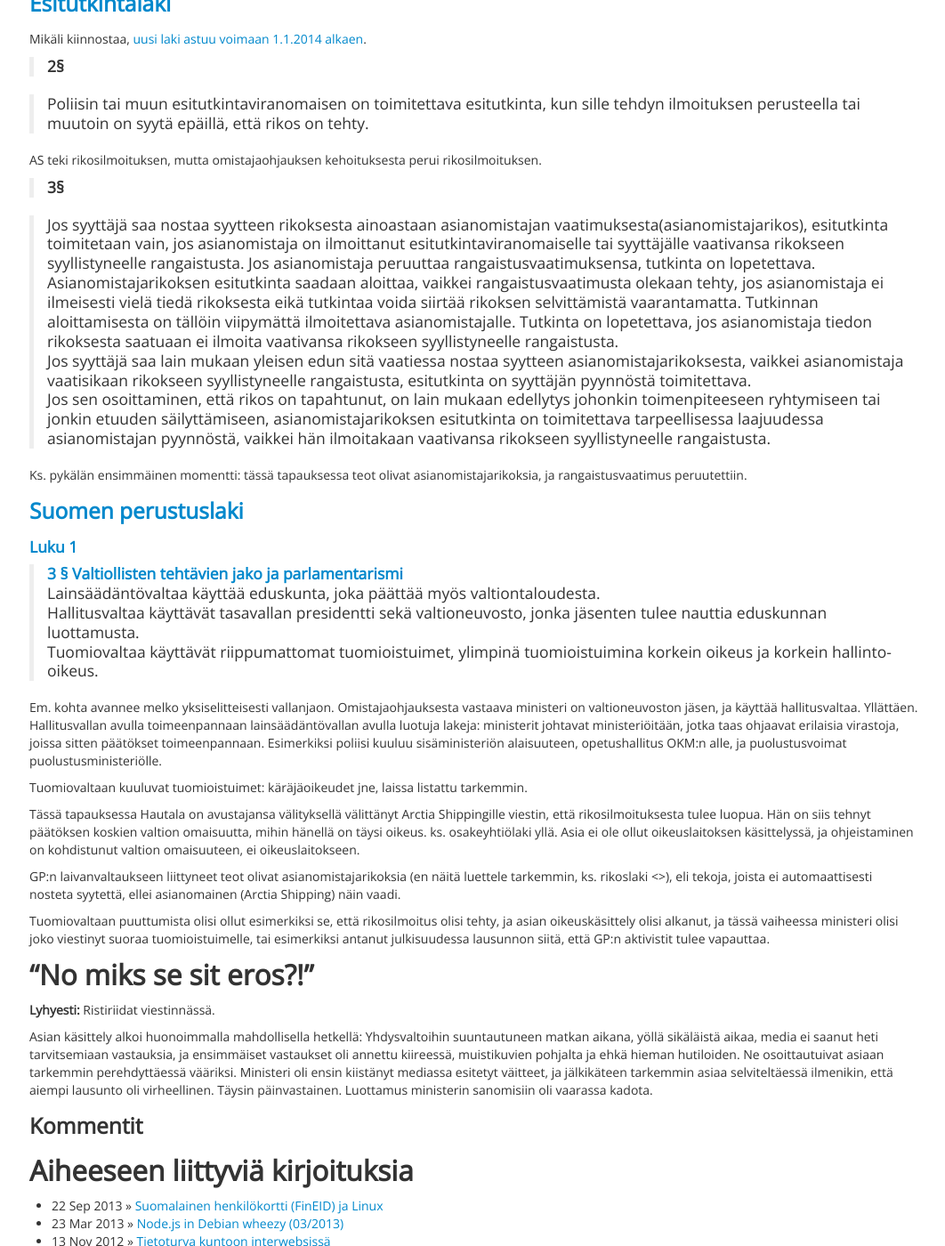
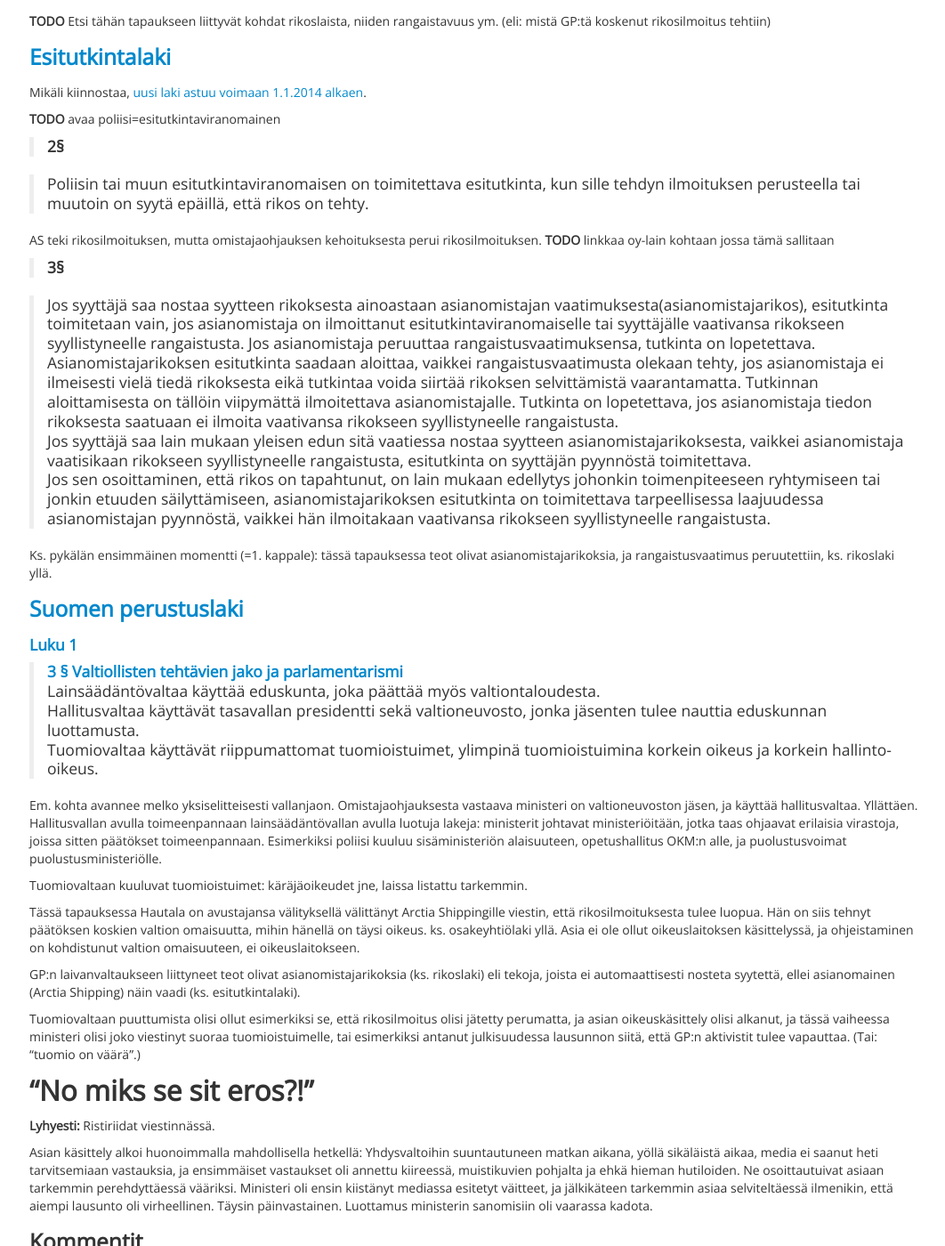
Before and after one commit to annavonzansen/ypcs.github.com, a Jekyll site: the page built from misc/_posts/2013-10-15-omistajaohjaus.md, in a window 1280 px wide and 1400 px high, scrolled down 1738 px. Shown: the whole window at 89% size, without its empty margins (107-1169 px from the left). Built offline with Jekyll 4.4.1, drawn with Linux system fonts in a browser that asks for light colours; nearby versions of some CDN libraries; some web fonts are replaced; Markdown is read by kramdown in place of the engine named in the settings; comment, search, counter and statistics services are not loaded; some of the changed text lies outside the part shown.

Commit message:
Updated content

```diff
--- a/misc/_posts/2013-10-15-omistajaohjaus.md
+++ b/misc/_posts/2013-10-15-omistajaohjaus.md
@@ -39,6 +39,9 @@
 
 *VNK = valtioneuvoston kanslia, käytännössä omistajaohjauksesta vastaava ministeri virkamiehineen.*
 
+**TODO** Ero 100%/XX% välillä: miten mahdollisuus vaikuttaa & muiden omistajien etu.
+
+
 ### [Osakeyhtiölaki](http://finlex.fi/fi/laki/ajantasa/2006/20060624)
 #### Luku 1
 > **[8 § Johdon tehtävä](http://finlex.fi/fi/laki/ajantasa/2006/20060624#L1P8)**
@@ -59,7 +62,7 @@
 >
 > Osakkeenomistajat voivat 1 momentin estämättä yhtiökokousta pitämättä yksimielisinä päättää yhtiökokoukselle kuuluvasta asiasta. Päätös on kirjattava, päivättävä, numeroitava ja allekirjoitettava. Jos yhtiössä on useampia kuin yksi osakkeenomistaja, vähintään kahden heistä on allekirjoitettava päätös. Kirjattuun päätökseen sovelletaan muuten, mitä yhtiökokouksen pöytäkirjasta säädetään.
 
-**TODO**
+**TODO** = voivat päättää yksimielisellä päätöksellä ~mistä tahansa yrityksen toiminnassa ilman yhtiökokousta
 
 > **[2 § Toimivalta](http://finlex.fi/fi/laki/ajantasa/2006/20060624#L5P2)**
 >
@@ -70,20 +73,25 @@
 Eli suomeksi: jos 1§:n mukaan 100% omistajista tahtoo jotain tehdä, he voivat käskeä yhtiötä näin toimimaan. Esimerkiksi olemaan nostamatta rikosilmoitusta asiassa, jossa todellista vahinkoa ei ole syntynyt. Valtio omistaa AS:n, joten saa myös käskeä tekemään tai olemaan tekemättä jotain.
 
 
-## “Hautala puuttui tuomiovaltaan, hang the witch!”
+## “Hautala puuttui tuomiovaltaan, burn the witch!”
 **Lyhyesti:** Eikä puuttunut, hän puuttui valtion omistaman yrityksen päätöksentekoon, mikä on täysin hyväksyttävää, ks. yllä.
 
 ### [Rikoslaki](http://finlex.fi/fi/laki/ajantasa/1889/18890039001)
 
+**TODO** Etsi tähän tapaukseen liittyvät kohdat rikoslaista, niiden rangaistavuus ym. (eli: mistä GP:tä koskenut rikosilmoitus tehtiin)
+
 ### [Esitutkintalaki](http://www.finlex.fi/fi/laki/ajantasa/1987/19870449)
 Mikäli kiinnostaa, [uusi laki astuu voimaan 1.1.2014 alkaen](http://www.finlex.fi/fi/laki/alkup/2011/20110805).
 
+**TODO** avaa poliisi=esitutkintaviranomainen
 
 > **2§**
 
 > Poliisin tai muun esitutkintaviranomaisen on toimitettava esitutkinta, kun sille tehdyn ilmoituksen perusteella tai muutoin on syytä epäillä, että rikos on tehty.
 
 AS teki rikosilmoituksen, mutta omistajaohjauksen kehoituksesta perui rikosilmoituksen.
+**TODO** linkkaa oy-lain kohtaan jossa tämä sallitaan
+
 
 > **3§**
 
@@ -95,7 +103,7 @@
 >
 > Jos sen osoittaminen, että rikos on tapahtunut, on lain mukaan edellytys johonkin toimenpiteeseen ryhtymiseen tai jonkin etuuden säilyttämiseen, asianomistajarikoksen esitutkinta on toimitettava tarpeellisessa laajuudessa asianomistajan pyynnöstä, vaikkei hän ilmoitakaan vaativansa rikokseen syyllistyneelle rangaistusta.
 
-Ks. pykälän ensimmäinen momentti: tässä tapauksessa teot olivat asianomistajarikoksia, ja rangaistusvaatimus peruutettiin.
+Ks. pykälän ensimmäinen momentti (=1. kappale): tässä tapauksessa teot olivat asianomistajarikoksia, ja rangaistusvaatimus peruutettiin, ks. rikoslaki yllä.
 
 
 
@@ -116,9 +124,9 @@
 
 Tässä tapauksessa Hautala on avustajansa välityksellä välittänyt Arctia Shippingille viestin, että rikosilmoituksesta tulee luopua. Hän on siis tehnyt päätöksen koskien valtion omaisuutta, mihin hänellä on täysi oikeus. ks. osakeyhtiölaki yllä. Asia ei ole ollut oikeuslaitoksen käsittelyssä, ja ohjeistaminen on kohdistunut valtion omaisuuteen, ei oikeuslaitokseen.
 
-GP:n laivanvaltaukseen liittyneet teot olivat asianomistajarikoksia (en näitä luettele tarkemmin, ks. rikoslaki <>), eli tekoja, joista ei automaattisesti nosteta syytettä, ellei asianomainen (Arctia Shipping) näin vaadi.
+GP:n laivanvaltaukseen liittyneet teot olivat asianomistajarikoksia (ks. rikoslaki) eli tekoja, joista ei automaattisesti nosteta syytettä, ellei asianomainen (Arctia Shipping) näin vaadi (ks. esitutkintalaki).
 
-Tuomiovaltaan puuttumista olisi ollut esimerkiksi se, että rikosilmoitus olisi tehty, ja asian oikeuskäsittely olisi alkanut, ja tässä vaiheessa ministeri olisi joko viestinyt suoraa tuomioistuimelle, tai esimerkiksi antanut julkisuudessa lausunnon siitä, että GP:n aktivistit tulee vapauttaa.
+Tuomiovaltaan puuttumista olisi ollut esimerkiksi se, että rikosilmoitus olisi jätetty perumatta, ja asian oikeuskäsittely olisi alkanut, ja tässä vaiheessa ministeri olisi joko viestinyt suoraa tuomioistuimelle, tai esimerkiksi antanut julkisuudessa lausunnon siitä, että GP:n aktivistit tulee vapauttaa. (Tai: "tuomio on väärä".)
 
 
 ## “No miks se sit eros?!”
```
